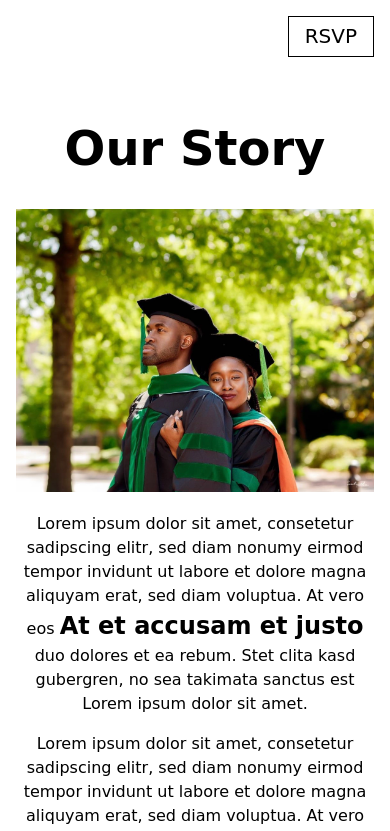
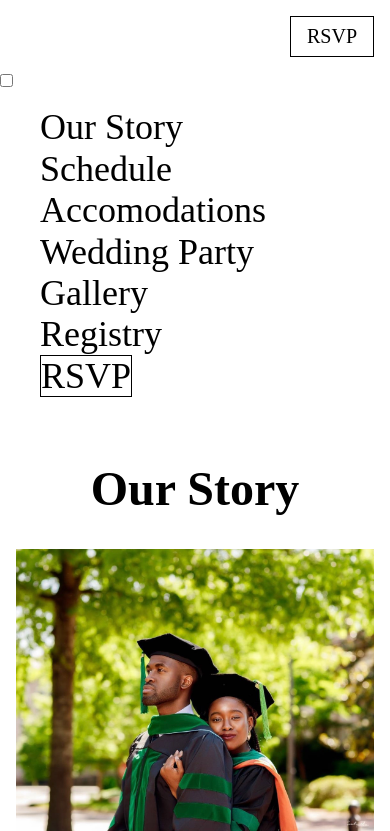
Before and after one commit to tiana-horn/folade2022, a Django app: page /story/ in a window 390 px wide. Shown: the top 831 px of the page. Run offline with Django 4.2, Linux system fonts and the light colour scheme; some web fonts are replaced.

Commit message:
add hamburger menu for mobile

```diff
--- a/folade22/urls.py
+++ b/folade22/urls.py
@@ -23,7 +23,6 @@ from django.views.generic import RedirectView
 urlpatterns = [
     path('', wedding_views.home, name='home'),
     path('admin/', admin.site.urls),
-    path('access/', wedding_views.access, name='access'),
     path('gallery/', wedding_views.gallery, name='gallery'),
     path('interest/', wedding_views.interest, name='interest'),
     path('party/', wedding_views.party, name='party'),
--- a/wedding/static/css/mobile.css
+++ b/wedding/static/css/mobile.css
@@ -36,3 +36,161 @@
     margin-left: 20%;
     margin-top:0%;
   }
+
+.regmenu{
+  display:none;
+}
+
+  /* hamburger menu below */
+
+body
+{
+  margin: 0;
+  padding: 0;
+
+}
+
+.mobilemenu{
+  color: black;
+}
+
+#menuToggle
+{
+  display: block;
+  position: relative;
+  top: 50px;
+  left: 50px;
+
+  z-index: 1;
+
+  -webkit-user-select: none;
+  user-select: none;
+}
+
+#menuToggle a
+{
+  text-decoration: none;
+  color: #232323;
+
+  transition: color 0.3s ease;
+}
+
+#menuToggle a:hover
+{
+  color: tomato;
+}
+
+
+#menuToggle input
+{
+  display: block;
+  width: 40px;
+  height: 32px;
+  position: absolute;
+  top: -7px;
+  left: -5px;
+
+  cursor: pointer;
+
+  opacity: 0; /* hide this */
+  z-index: 2; /* and place it over the hamburger */
+
+  -webkit-touch-callout: none;
+}
+
+/*
+ * Just a quick hamburger
+ */
+#menuToggle span
+{
+  display: block;
+  width: 33px;
+  height: 4px;
+  margin-bottom: 5px;
+  position: relative;
+
+  background:black;
+  border-radius: 3px;
+
+  z-index: 1;
+
+  transform-origin: 4px 0px;
+
+  transition: transform 0.5s cubic-bezier(0.77,0.2,0.05,1.0),
+              background 0.5s cubic-bezier(0.77,0.2,0.05,1.0),
+              opacity 0.55s ease;
+}
+
+#menuToggle span:first-child
+{
+  transform-origin: 0% 0%;
+}
+
+#menuToggle span:nth-last-child(2)
+{
+  transform-origin: 0% 100%;
+}
+
+/*
+ * Transform all the slices of hamburger
+ * into a crossmark.
+ */
+#menuToggle input:checked ~ span
+{
+  opacity: 1;
+  transform: rotate(45deg) translate(-2px, -1px);
+  background:black;
+}
+
+/*
+ * But let's hide the middle one.
+ */
+#menuToggle input:checked ~ span:nth-last-child(3)
+{
+  opacity: 0;
+  transform: rotate(0deg) scale(0.2, 0.2);
+}
+
+/*
+ * Ohyeah and the last one should go the other direction
+ */
+#menuToggle input:checked ~ span:nth-last-child(2)
+{
+  transform: rotate(-45deg) translate(0, -1px);
+}
+
+/*
+ * Make this absolute positioned
+ * at the top left of the screen
+ */
+#menu
+{
+  position: absolute;
+  width: 90%;
+  margin: -110px 0 0 -80px;
+  padding: 50px;
+  padding-top: 125px;
+  text-align: left;
+  background:#98ff98;
+  list-style-type: none;
+  -webkit-font-smoothing: antialiased;
+  /* to stop flickering of text in safari */
+
+  transform-origin: 0% 0%;
+  transform: translate(-100%, 0);
+
+  transition: transform 0.5s cubic-bezier(0.77,0.2,0.05,1.0);
+}
+
+#menu li
+{
+  padding: 0;
+}
+
+/*
+ * And let's slide it in from the left
+ */
+#menuToggle input:checked ~ ul
+{
+  transform: none;
+}
--- a/wedding/static/css/style.css
+++ b/wedding/static/css/style.css
@@ -28,3 +28,8 @@
     margin-left: 20%;
     margin-top:0%;
   }
+@media(min-width:1025px) {
+  .mobilemenu{
+    display:none;
+  }
+}
--- a/wedding/templates/base.html
+++ b/wedding/templates/base.html
@@ -11,8 +11,8 @@
   <link rel="preconnect" href="https://fonts.gstatic.com" crossorigin>
   <link href="https://fonts.googleapis.com/css2?family=Forum&family=Imperial+Script&display=swap" rel="stylesheet">
   <link rel="stylesheet" href="https://unpkg.com/tachyons/css/tachyons.min.css">
-  <link rel="stylesheet" href="{% static 'css/style.css' %}">
-  <link rel="stylesheet" media="screen and (max-width: 1024px)" href="{% static 'css/mobile.css' %}"/>
+  <link rel="stylesheet" href="{% static 'css/style.css?v=777' %}">
+  <link rel="stylesheet" media="screen and (max-width: 1024px)" href="{% static 'css/mobile.css?v=777' %}"/>
 </head>
 {% block header %}
 
--- a/wedding/templates/interest.html
+++ b/wedding/templates/interest.html
@@ -21,7 +21,7 @@
                         <div class="dtc w2 v-mid pa3">
                         </div>
                         <div class="dtc v-mid tr pa3">
-                          <a class="f4 fw4 hover-green no-underline white dib ml2 pv2 ph3 ba" href="{% url 'access' %}" >Enter Site</a>
+                          <a class="f4 fw4 hover-green no-underline white dib ml2 pv2 ph3 ba" href="{% url 'story' %}" >Enter Site</a>
                         </div>
                       </nav>
                   <div class="pb3 tc pb5-ns">
--- a/wedding/templates/story.html
+++ b/wedding/templates/story.html
@@ -18,7 +18,9 @@
     <nav class="dt w-100 mw8 center">
       <div class="dtc w2 v-mid pa3">
       </div>
-      <div class="dtc v-mid tr pa3">
+
+
+      <div class="dtc v-mid regmenu tr pa3">
         <a class="f4 fw4 hover-green no-underline black dn dib-ns pv2 ph3" href="{% url 'story' %}" >Our Story</a>
         <a class="f4 fw4 hover-green no-underline black dn dib-l pv2 ph3" href="{% url 'schedule' %}" >Schedule</a>
         <a class="f4 fw4 hover-green no-underline black dn dib-l pv2 ph3" href="{% url 'accomodations' %}" >Accomodations</a>
@@ -28,6 +30,49 @@
         <a class="f4 fw4 hover-green no-underline black dib ml2 pv2 ph3 ba" href="{% url 'rsvp' %}" >RSVP</a>
       </div>
     </nav>
+    <div class="mobilemenu black">
+      <nav role="navigation">
+        <div id="menuToggle">
+          <!--
+          A fake / hidden checkbox is used as click reciever,
+          so you can use the :checked selector on it.
+          -->
+          <input type="checkbox" />
+
+          <!--
+          Some spans to act as a hamburger.
+
+          They are acting like a real hamburger,
+          not that McDonalds stuff.
+          -->
+          <span></span>
+          <span></span>
+          <span></span>
+
+          <!--
+          Too bad the menu has to be inside of the button
+          but hey, it's pure CSS magic.
+          -->
+          <ul id="menu" class="mobilemenu">
+            <a class="f2  hover-green no-underline black  pv5 mv4 " href="{% url 'story' %}" >Our Story</a>
+            <br>
+            <a class="f2  hover-green no-underline black  pv5 mv4 " href="{% url 'schedule' %}" >Schedule</a>
+            <br>
+            <a class="f2  hover-green no-underline black  pv5 mv4 " href="{% url 'accomodations' %}" >Accomodations</a>
+            <br>
+            <a class="f2  hover-green no-underline black  pv5 mv4 " href="{% url 'party' %}" >Wedding Party</a>
+            <br>
+            <a class="f2  hover-green no-underline black  pv5 mv4 " href="{% url 'gallery' %}" >Gallery</a>
+            <br>
+            <a class="f2  hover-green no-underline black  pb7 mb7 pv5 mv4 " href="{% url 'registry' %}" >Registry</a>
+            <br>
+            <a class="f2  hover-green no-underline black  mv4  ba" href="{% url 'rsvp' %}" >RSVP</a>
+          </ul>
+        </div>
+      </nav>
+    </div>
+
+
     <article class="pa3 tc pa5-ns">
         <h1 class="f1 imperial">Our  Story</h1>
         <img src="https://raw.githubusercontent.com/tiana-horn/folade2022/main/wedding/static/img/IMG_4149.jpg" class="w-100 f5 measure" alt="Photo of outer space">
--- a/wedding/views.py
+++ b/wedding/views.py
@@ -15,26 +15,6 @@ import os
 # Create your views here.
 def home(request):
     return render(request, 'home.html')
-
-def access(request):
-    form = AccessForm
-
-    if request.method == 'POST':
-        form = form(data=request.POST)
-        form_data = form(data=request.POST)
-
-        if form.is_valid():
-            password = form.cleaned_data['password']
-            if password != os.getenv("LOCKDOWN_PASSWORDS"):
-                django_message = f'{password} is not the correct password. Please check your invitation or contact Fola or Lade'
-                messages.add_message(request, messages.ERROR, django_message)
-            else:
-                return redirect('story')
-
-
-    return render(request, 'access.html', {
-        'form': form,
-    })
 
 def interest(request):
     form = InterestForm
```
